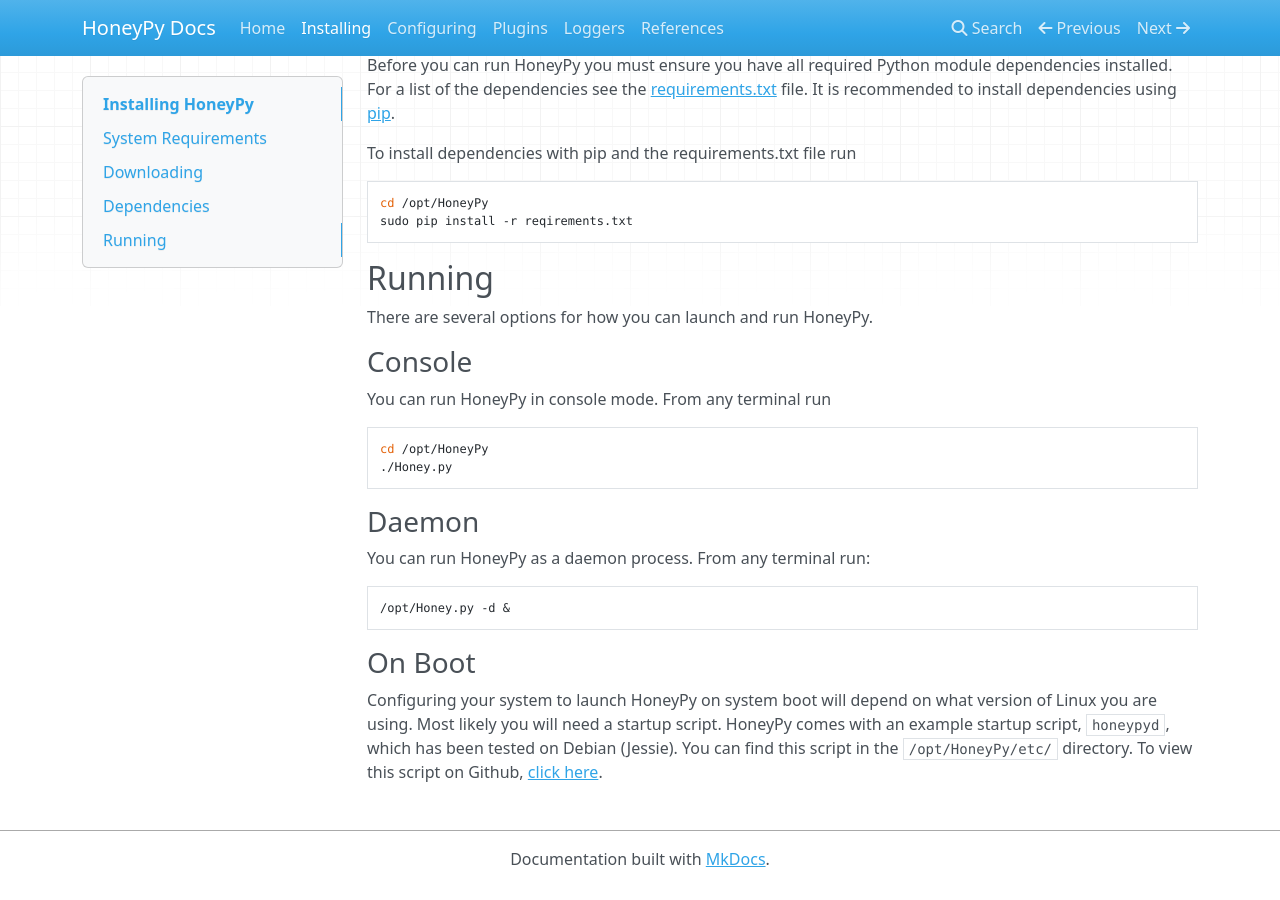
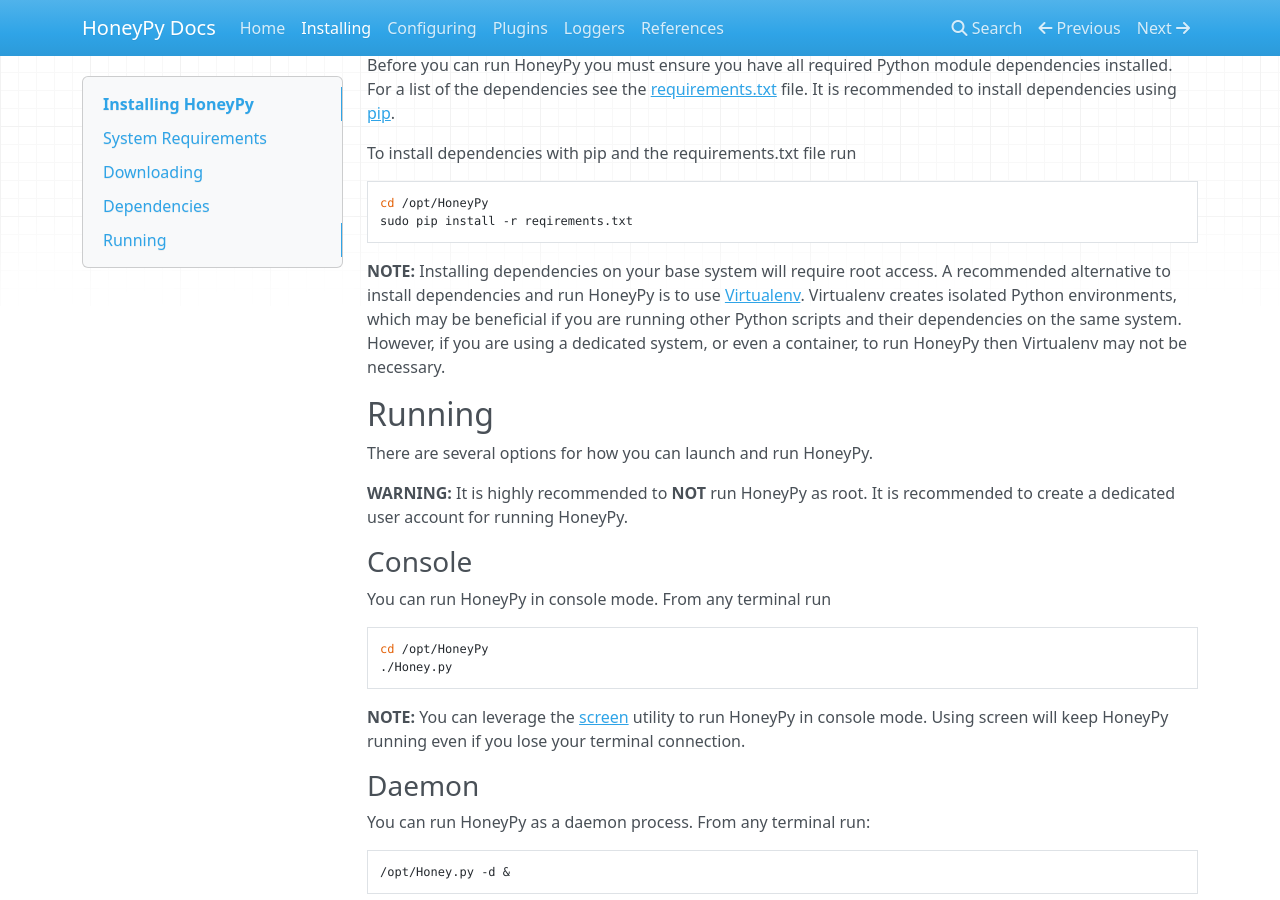
Before and after one commit to foospidy/HoneyPy, an MkDocs documentation site: the page built from docs/installing.md, in a window 1280 px wide and 900 px high, scrolled down 855 px. Built offline with MkDocs 1.6.1, drawn with Linux system fonts in a browser that asks for light colours; nearby versions of some CDN libraries; old or Windows-style settings are respelled for this version of MkDocs.

Commit message:
docs update

````diff
--- a/docs/installing.md
+++ b/docs/installing.md
@@ -47,9 +47,13 @@
 sudo pip install -r reqirements.txt
 ```
 
+__NOTE:__ Installing dependencies on your base system will require root access. A recommended alternative to install dependencies and run HoneyPy is to use [Virtualenv](https://virtualenv.pypa.io/). Virtualenv creates isolated Python environments, which may be beneficial if you are running other Python scripts and their dependencies on the same system. However, if you are using a dedicated system, or even a container, to run HoneyPy then Virtualenv may not be necessary.
+
 ## Running
 
 There are several options for how you can launch and run HoneyPy.
+
+__WARNING:__ It is highly recommended to __NOT__ run HoneyPy as root. It is recommended to create a dedicated user account for running HoneyPy.
 
 ### Console
 
@@ -59,6 +63,8 @@
 cd /opt/HoneyPy
 ./Honey.py
 ```
+
+__NOTE:__ You can leverage the [screen](https://www.gnu.org/software/screen/manual/screen.html#Overview) utility to run HoneyPy in console mode. Using screen will keep HoneyPy running even if you lose your terminal connection.
 
 ### Daemon
 
````
